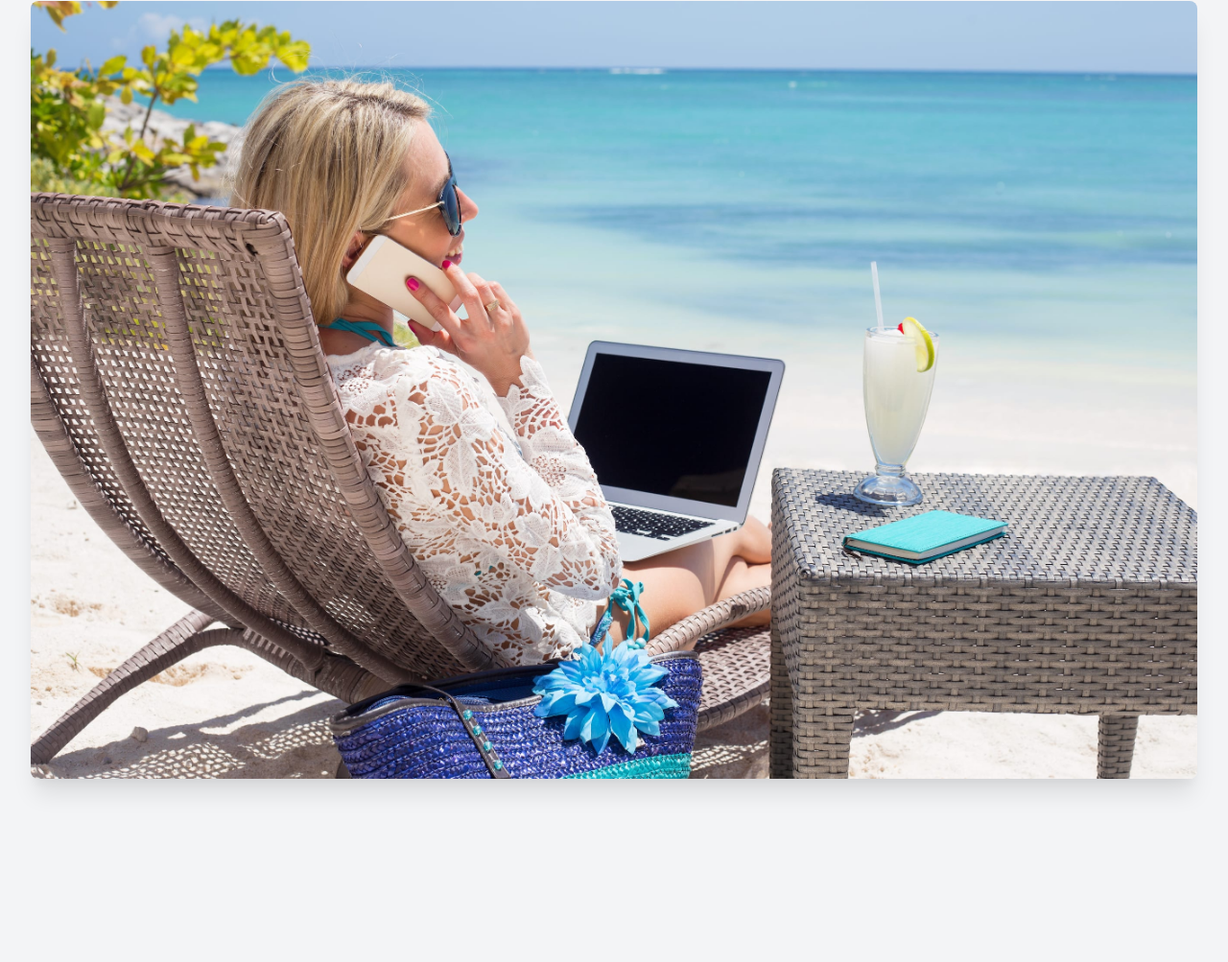
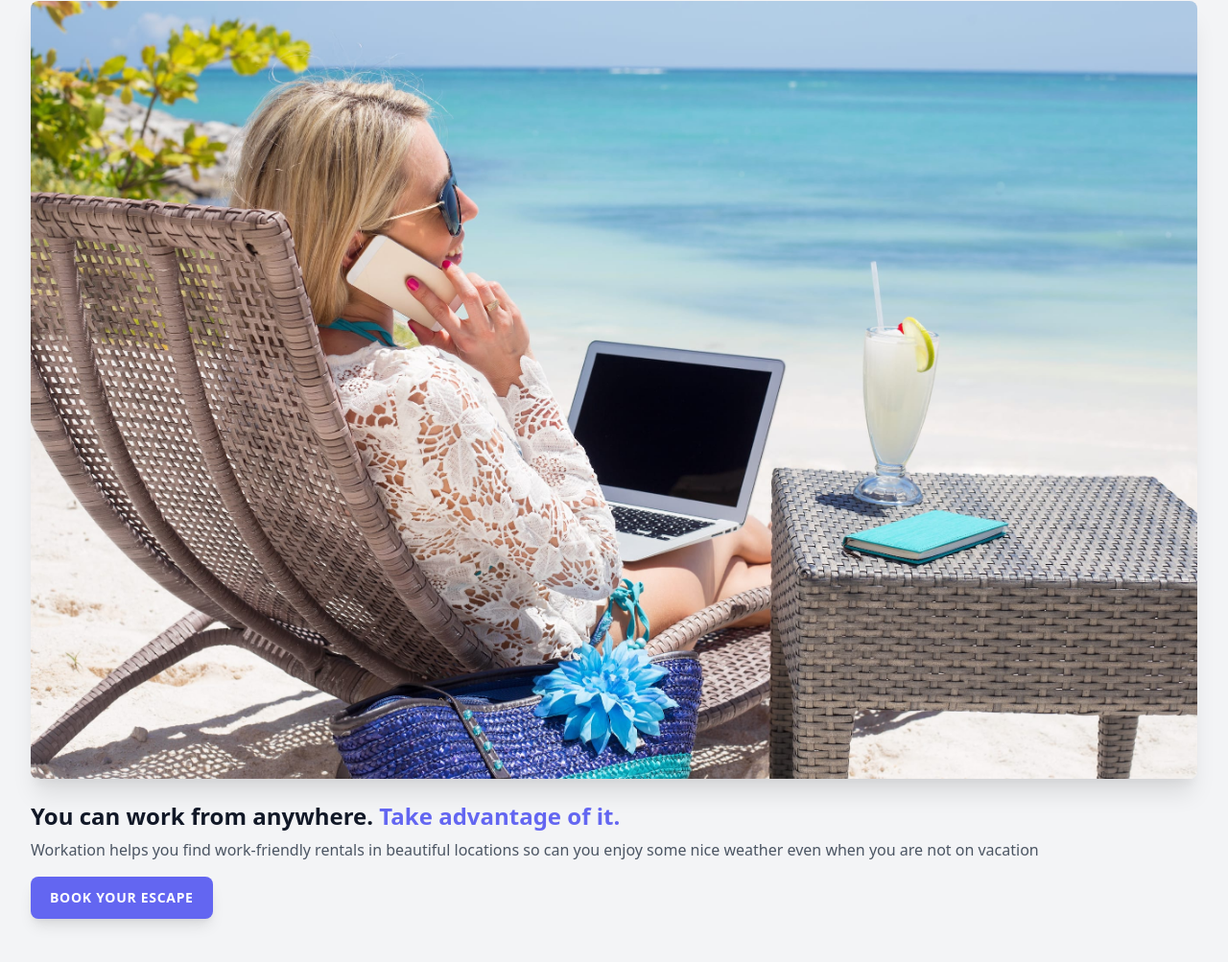
Before and after one commit to djhmateer/b-tailwind-project, a website: page public/index.html in a window 1280 px wide. Shown: the part 111-1114 px from the top of the page at 96% size. Before the commit the page ends 971 px from the top, so only its background shows below. Drawn offline with nearby package versions, Linux system fonts and the light colour scheme; files that its build step writes are made by us from their sources.

Commit message:
end of 2nd vid

```diff
--- a/public/index.html
+++ b/public/index.html
@@ -7,7 +7,7 @@
   <link rel="stylesheet" href="/build/tailwind.css">
 </head>
 
-<!-- bg is background, 100 is always the lightest -->
+<!-- bg is background, 100 is always the lightest. A Utility Class -->
 <body class="bg-gray-100">
   <!-- p is padding, 0 to 64 -->
   <!-- px is horizontal ie from the left, py is vertical from the top -->
@@ -15,8 +15,34 @@
     <!-- height of image -->
     <img class="h-10" src="img/logo.svg" alt="Workation">
     <!-- margin top of big image -->
-    <!-- rounded -->
-    <img class="mt-6 rounded-lg shadow-xl" src="img/beach-work.jpg" alt="Woman workcation">
+    <!-- rounded border radius and shadow -->
+    <img class="mt-6 rounded-lg shadow-xl" src="img/beach-work.jpg" alt="Woman workcationing on the beach">
+
+    <!-- margin top of the text-->
+    <!-- text size -->
+    <!-- font weight -->
+    <!-- font colour - usually don't use pure black -->
+    <!-- leading (line height) -->
+    <h1 class="mt-6 text-2xl font-bold text-gray-900 leading-tight">
+      You can work from anywhere.
+      <span class="text-indigo-500">Take advantage of it.</span>
+    </h1>
+
+    <p class="mt-2 text-gray-600">
+      Workation helps you find work-friendly rentals in beautiful locations so can you enjoy some nice weather even when
+      you are not on vacation
+    </p>
+
+    <div class="mt-4">
+      <!-- we're not submitting a form so don't need a 'button'-->
+      <!-- links are inline elements by default so can' add padding to them properly,
+      so need inline-block -->
+
+      <!-- tracking is typographical term for letter spacing -->
+      <a href="#"
+        class="inline-block px-5 py-3 rounded-lg shadow-lg bg-indigo-500 text-white uppercase tracking-wider font-semibold text-sm">Book
+        your escape</a>
+    </div>
   </div>
 </body>
 
```
